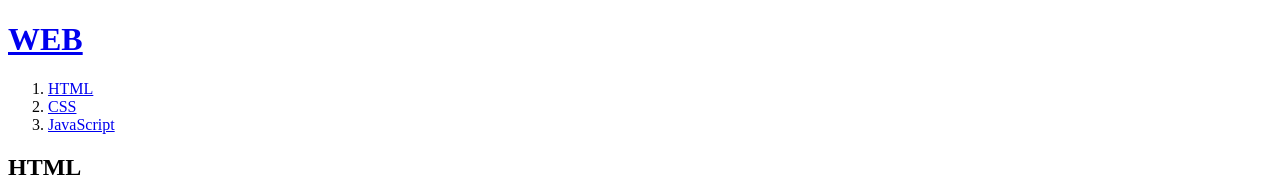
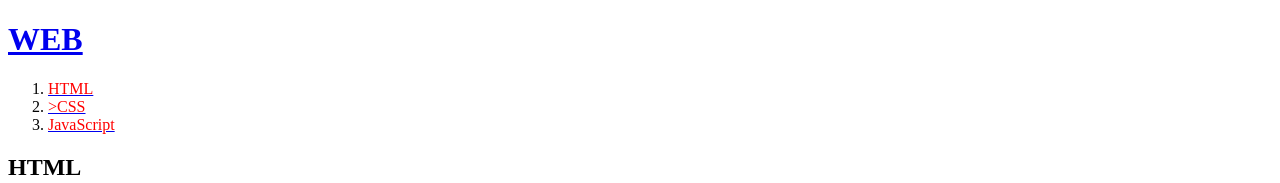
Before and after one commit to tribal90/my_first_Web_site, a plain HTML site: page 1_html.html in a window 1280 px wide. Shown: the top 183 px of the page. Drawn offline with Linux system fonts and the light colour scheme; a script that the page names is missing.

Commit message:
첫 CSS적용 폰트색 변경

```diff
--- a/1_html.html
+++ b/1_html.html
@@ -7,9 +7,9 @@
     <body><!-- 본문 태그-->
         <h1><a href="index.html">WEB</a></h1>
         <ol>
-            <li><a href="1_html.html">HTML</a></li>         <!--<ul> 넘버링 안됨,  <ol> 넘버링-->
-            <li><a href="2_CSS.html">CSS</a></li>
-            <li><a href="3_JavaScript.html">JavaScript</a></li>
+            <li><a href="1_html.html"><font color="red">HTML</font></a></li>         <!--<ul> 넘버링 안됨,  <ol> 넘버링-->
+            <li><a href="2_CSS.html"><font color="red">>CSS</font></a></li>
+            <li><a href="3_JavaScript.html"><font color="red">JavaScript</font></a></li>
         </ol>
             <h2>HTML</h2>   <!-- 보통 제목을 쓸때 사용하며 <h1,2,3,4,5,6> 글씨 크기가 다름.-->
                 <p>
```
Also changed, not shown: 2_CSS.html (+3 -3 lines), 3_JavaScript.html (+3 -3 lines), index.html (+3 -3 lines).
